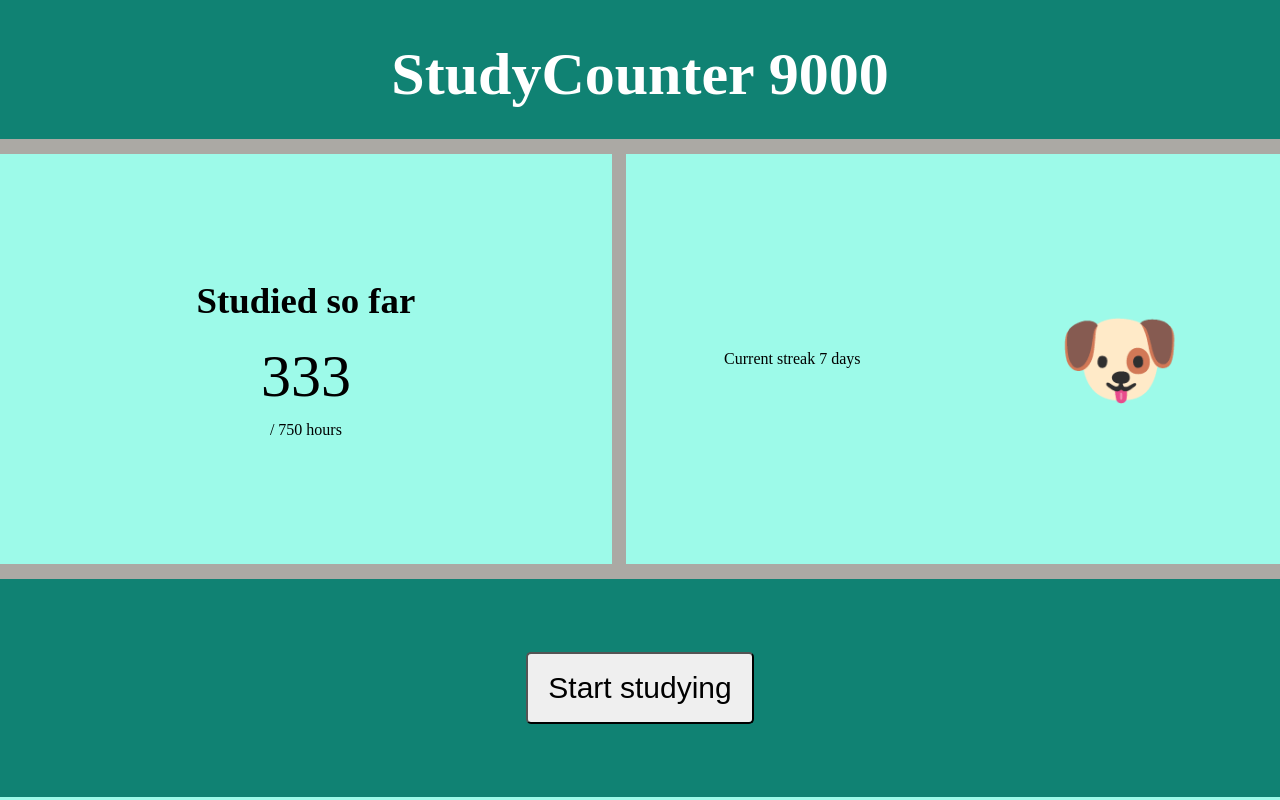
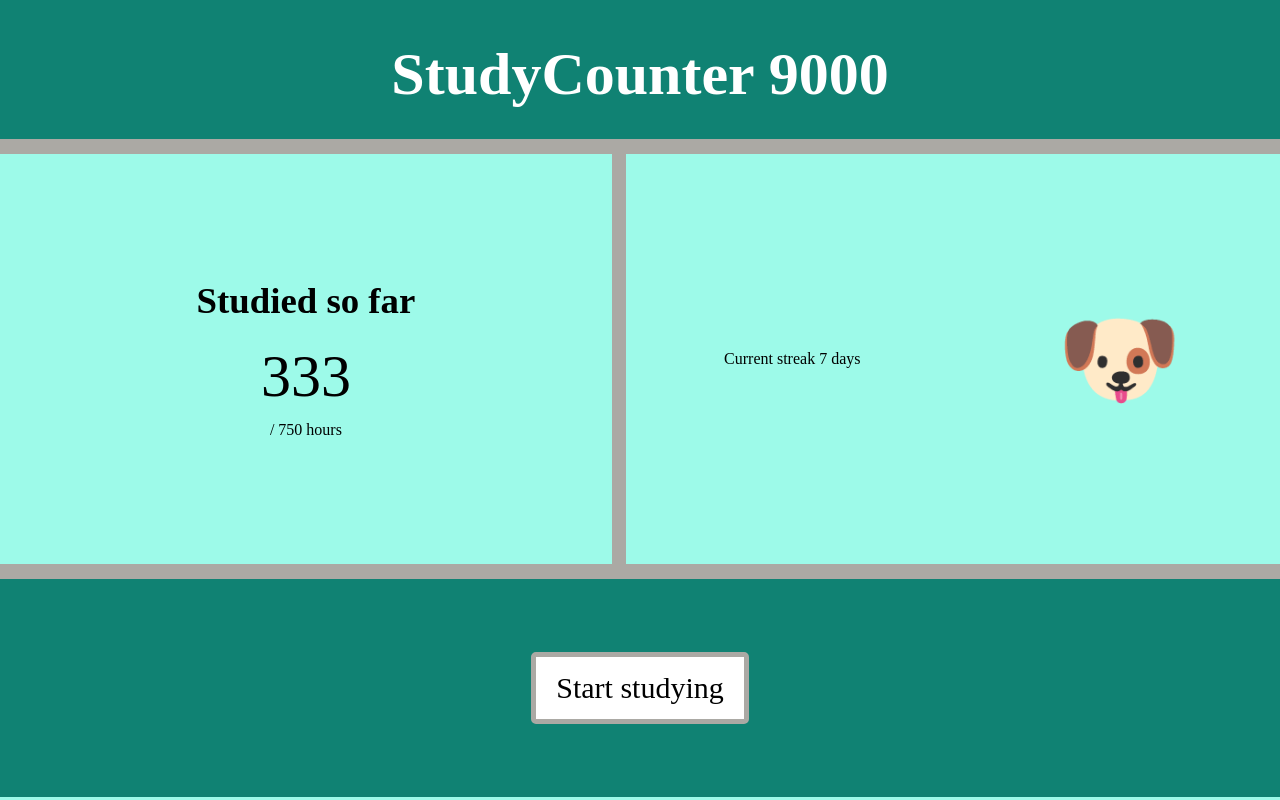
Before and after one commit to turunenv/language-study-counter, a React (Create React App) app: page / in a window 1280 px wide. Built offline with nearby package versions, Linux system fonts and the light colour scheme; a web font is replaced by a local one.

Commit message:
added hovering effect for the study-button

```diff
--- a/src/components/Footer.js
+++ b/src/components/Footer.js
@@ -1,4 +1,18 @@
+import { useState } from "react";
+
 const Footer = ({ buttonLabel }) => {
+  //state variable to track whether the user is hovering over the study-button
+  const [isHovering, setIsHovering] = useState(false);
+
+  //define event handlers for hovering over the study-button
+  const handleMouseEnter = () => {
+    setIsHovering(true);
+  };
+
+  const handleMouseLeave = () => {
+    setIsHovering(false);
+  }
+
   const footerStyle ={
     height: "calc(45% - 142px)",
     backgroundColor: "#108273",
@@ -7,15 +21,28 @@ const footerStyle ={
     alignItems: "center"
   };
 
+  //style depends on isHovering
   const buttonStyle = {
     height: "33%",
     padding: "0 20px",
-  fontSize: 30,
-  borderRadius: 5
+    transitionDuration: "0.3s",
+    fontSize: isHovering ? 33 : 30,
+    color: isHovering ? "white" : "black",
+    backgroundColor: isHovering ? "black" : "white",
+    display: "flex",
+    alignItems: "center",
+    border: "5px solid #aba9a4",
+    borderRadius: 5,
   }
   return (
     <div style={footerStyle}>
-      <button style={buttonStyle}>{buttonLabel}</button>
+      <div
+        style={buttonStyle}
+        onMouseEnter={handleMouseEnter}
+        onMouseLeave={handleMouseLeave}
+        >
+          {buttonLabel}
+      </div>
     </div>
  )
 }
```
Lines whose indentation alone changed are shown as unchanged.
